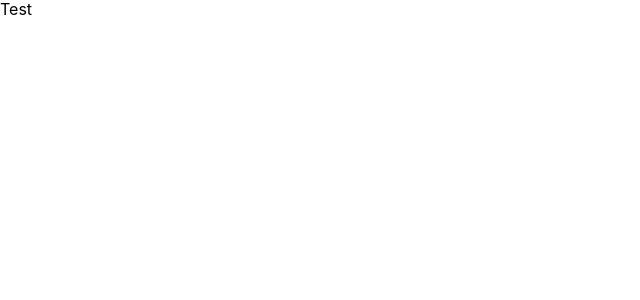
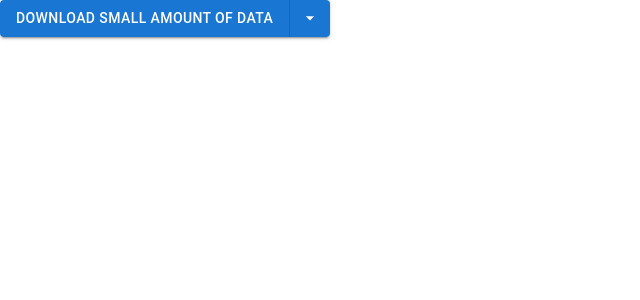
Before and after one commit to Keelaro1/react-data-table-test, a React (Create React App) app: page / in a window 1280 px wide. Shown: the top 300 px of the page, without its empty margins (0-640 px from the left). Built offline with nearby package versions, Linux system fonts and the light colour scheme.

Commit message:
add fetch

```diff
--- a/src/App.tsx
+++ b/src/App.tsx
@@ -1,7 +1,18 @@
-import React from 'react';
+import React, { useCallback, useState } from 'react';
+import { TableData } from './model/table.model';
+import { TableComponent } from './components/table/Table';
+import { FetchButtonsComponent } from './components/fetch-buttons/FetchButtons';
 
 const App = () => {
-	return <div className="App">Test</div>;
+	const [data, setData] = useState<TableData | null>(null);
+	const loadData = useCallback((data: TableData) => setData(data), []);
+
+	return (
+		<>
+			<FetchButtonsComponent loadData={loadData} />
+			{data && <TableComponent data={data} />}
+		</>
+	);
 };
 
 export default App;
--- /dev/null
+++ b/src/components/fetch-buttons/FetchButtons.tsx
@@ -0,0 +1,121 @@
+import React, { useCallback, useRef, useState } from 'react';
+import { TableData } from '../../model/table.model';
+import { Button, ButtonGroup, ClickAwayListener, Grow, MenuItem, MenuList, Paper, Popper } from '@mui/material';
+import { ArrowIcon } from '../../ui-kit/icons/ArrowIcon';
+
+interface FetchButtonsComponentProps {
+	readonly loadData: (data: TableData) => void;
+}
+
+enum OptionsIndexDataAmount {
+	SMALL = 0,
+	BIG = 1,
+}
+
+const options = ['Download small amount of data', 'Download big amount of data'];
+
+export const FetchButtonsComponent = (props: FetchButtonsComponentProps) => {
+	const { loadData } = props;
+	const [open, setOpen] = useState<boolean>(false);
+	const [isFetching, setIsFetching] = useState<boolean>(false);
+	const [selectedIndex, setSelectedIndex] = useState<number>(0);
+
+	const anchorRef = useRef<HTMLDivElement>(null);
+
+	const handleClick = useCallback(() => {
+		const fullUrl = getFullUrl(selectedIndex);
+		if (fullUrl) {
+			setIsFetching(true);
+			fetch(fullUrl).then(response =>
+				response
+					.json()
+					.then(loadData)
+					.finally(() => setIsFetching(false))
+					.catch(console.log),
+			);
+		}
+	}, [selectedIndex, loadData]);
+
+	const handleMenuItemClick = useCallback((_: React.MouseEvent<HTMLLIElement, MouseEvent>, index: number) => {
+		setSelectedIndex(index);
+		setOpen(false);
+	}, []);
+
+	const handleToggle = useCallback(() => {
+		setOpen(prevOpen => !prevOpen);
+	}, []);
+
+	const handleClose = useCallback((event: Event) => {
+		if (anchorRef.current && anchorRef.current.contains(event.target as HTMLElement)) {
+			return;
+		}
+
+		setOpen(false);
+	}, []);
+
+	return (
+		<>
+			<ButtonGroup disabled={isFetching} variant="contained" ref={anchorRef} aria-label="split button">
+				<Button onClick={handleClick}>{options[selectedIndex]}</Button>
+				<Button
+					size="small"
+					aria-controls={open ? 'split-button-menu' : undefined}
+					aria-expanded={open ? 'true' : undefined}
+					aria-label="select merge strategy"
+					aria-haspopup="menu"
+					onClick={handleToggle}>
+					<ArrowIcon />
+				</Button>
+			</ButtonGroup>
+			<Popper
+				sx={{
+					zIndex: 1,
+				}}
+				open={open}
+				anchorEl={anchorRef.current}
+				role={undefined}
+				transition
+				disablePortal>
+				{({ TransitionProps, placement }) => (
+					<Grow
+						{...TransitionProps}
+						style={{
+							transformOrigin: placement === 'bottom' ? 'center top' : 'center bottom',
+						}}>
+						<Paper>
+							<ClickAwayListener onClickAway={handleClose}>
+								<MenuList id="split-button-menu" autoFocusItem>
+									{options.map((option, index) => (
+										<MenuItem
+											key={option}
+											disabled={index === 2}
+											selected={index === selectedIndex}
+											onClick={event => handleMenuItemClick(event, index)}>
+											{option}
+										</MenuItem>
+									))}
+								</MenuList>
+							</ClickAwayListener>
+						</Paper>
+					</Grow>
+				)}
+			</Popper>
+		</>
+	);
+};
+
+const getFullUrl = (selectedIndex: number) => {
+	const url = 'http://www.filltext.com/';
+	const smallDataPostfix =
+		'?rows=32&id={number|1000}&firstName={firstName}&lastName={lastName}&email={email}&phone={phone|(xxx)xxx-xx-xx}&address={addressObject}&description={lorem|32}';
+	const bigDataPostfix =
+		'?rows=1000&id={number|1000}&firstName={firstName}&delay=3&lastName={lastName}&email={email}&phone={phone|(xxx)xxx-xx-xx}&address={addressObject}&description={lorem|32}';
+	switch (selectedIndex) {
+		case OptionsIndexDataAmount.SMALL:
+			return url + smallDataPostfix;
+		case OptionsIndexDataAmount.BIG:
+			return url + bigDataPostfix;
+		default:
+			return;
+	}
+};
--- /dev/null
+++ b/src/components/table/Table.tsx
@@ -0,0 +1,12 @@
+import React from 'react';
+import { TableData } from '../../model/table.model';
+
+interface TableProps {
+	readonly data: TableData;
+}
+
+export const TableComponent = (props: TableProps) => {
+	const { data } = props;
+
+	return <div>{JSON.stringify(data)}</div>;
+};
--- /dev/null
+++ b/src/ui-kit/icons/ArrowIcon.tsx
@@ -0,0 +1,14 @@
+import React from 'react';
+
+export const ArrowIcon = () => {
+	return (
+		<svg
+			fill="#fff"
+			focusable="false"
+			aria-hidden="true"
+			viewBox="0 0 24 24"
+			data-testid="ArrowDropDownIcon">
+			<path d="m7 10 5 5 5-5z"></path>
+		</svg>
+	);
+};
```
Also changed, not shown: package.json (+15 -11 lines), src/model/table.model.ts (added, +16 -0 lines), 1 other file (tests, documents, lock files or other folders).
